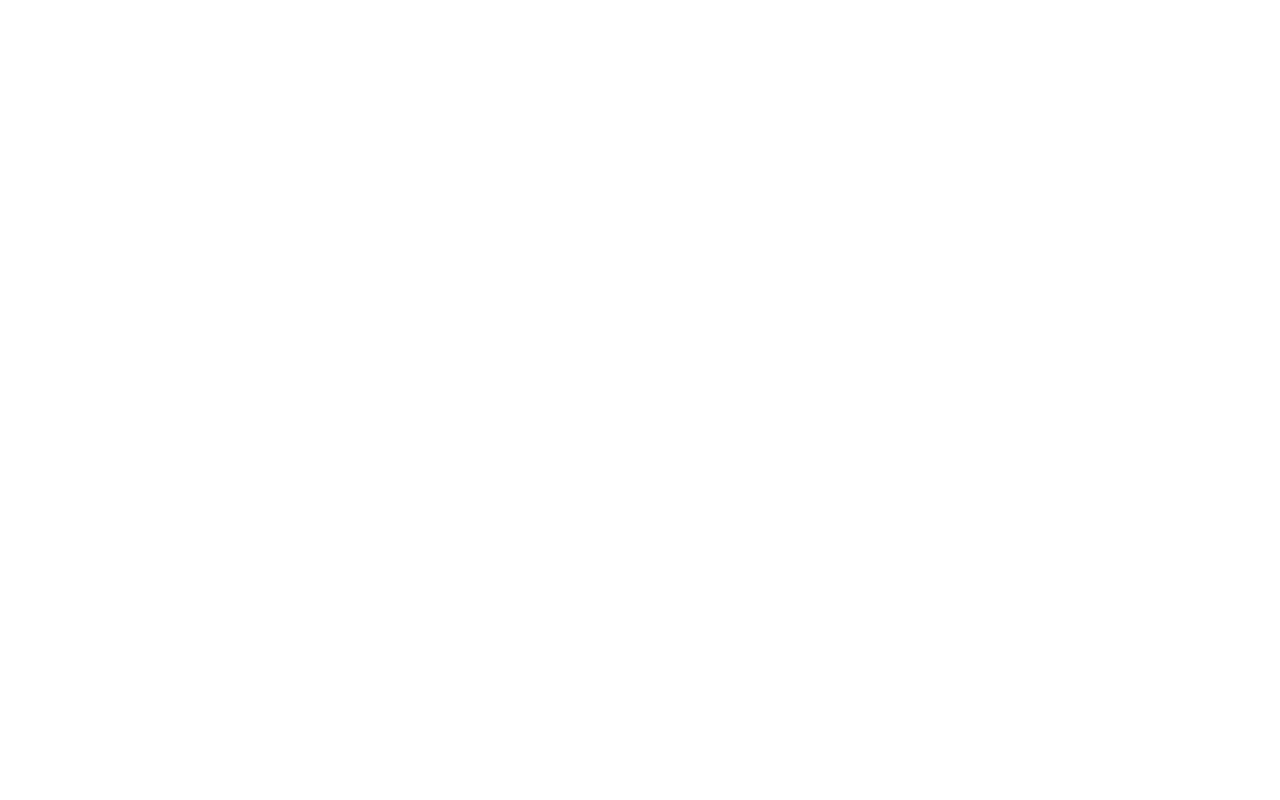
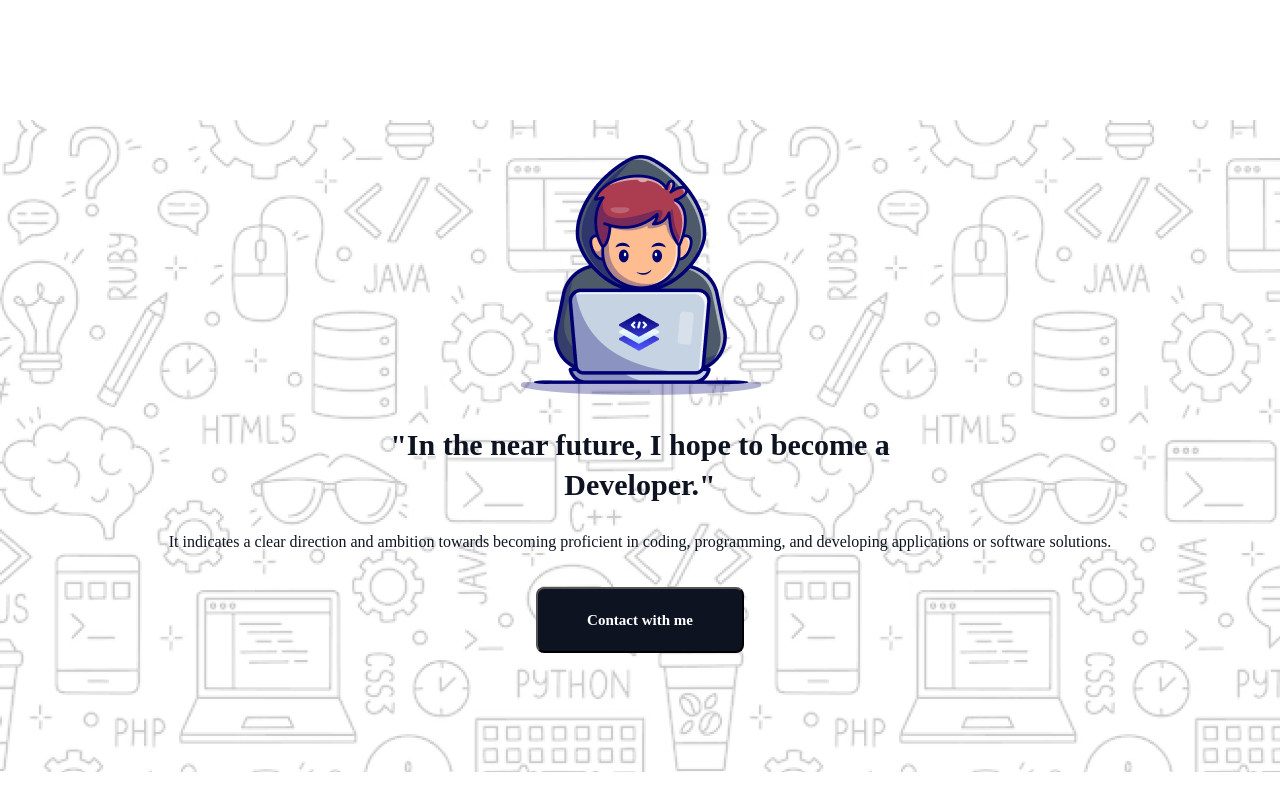
Before and after one commit to Muhammad-Piyas/assignment-one, a plain HTML site: page index.html in a window 1280 px wide. Drawn offline with Linux system fonts and the light colour scheme; a web font is replaced by a local one.

Commit message:
banner section complete

```diff
--- a/index.html
+++ b/index.html
@@ -7,7 +7,20 @@
   <link rel="stylesheet" href="style/style.css">
 </head>
 <body>
-  <header></header>
+  <header>
+
+    <section class="banner-container">
+      <div class="banner-content">
+        <div class="image-content">
+          <img src="assets/Group.png" alt="">
+        </div>
+        <h1 class="banner-title">"In the near future, I hope to become a <br> Developer."</h1>
+        <p class="benner-description">It indicates a clear direction and ambition towards becoming proficient in coding, programming, and developing applications or software solutions.</p>
+        <button class="btn-one">Contact with me</button>
+
+      </div>
+    </section>
+  </header>
   <main></main>
   <footer></footer>
 </body>
--- a/style/style.css
+++ b/style/style.css
@@ -0,0 +1,100 @@
+@import url('https://fonts.googleapis.com/css2?family=Azeret+Mono:ital,wght@0,100..900;1,100..900&display=swap');
+
+body{font-family: "Azeret Mono", monospace;
+}
+*{
+  box-sizing: border-box;
+  margin: 0;
+  padding: 0;
+}
+/* banner section style starts here */
+.banner-container{
+  max-width: 1440px;
+  height: 652px;
+  margin: 0 auto;
+  /* border: 2px solid red; */
+  margin-top: 120px;
+  background-image: url(../assets/Hero-bg.png);
+  background-size: cover;
+  background-blend-mode: overlay;
+}
+
+.banner-container{
+ display: flex;
+ flex-direction: column;
+ justify-content: flex-start;
+ align-items: center;
+}
+
+.banner-content{
+  width: 998px;
+  height: 582px;
+   /* border: 2px solid red; */
+   margin-top: 20px;
+   display: flex;
+   flex-direction: column;
+   /* justify-content: center; */
+   align-items:center;
+}
+
+.image-content{
+ width: 240.28px;
+ height: 240px;
+ margin-top: 15px;
+}
+
+.banner-content .banner-title{
+  color: rgb(13, 19, 33);
+  font-family: Azeret Mono;
+  font-size: 30px;
+  font-weight: 800;
+  line-height: 40px;
+  letter-spacing: 0%;
+  text-align: center;
+  margin-top: 30px;
+  margin-bottom: 24px;
+}
+
+.banner-content .benner-description{
+  color: rgb(13, 19, 33);
+  font-family: Azeret Mono;
+  font-size: 16px;
+  font-weight: 400;
+  line-height: 26px;
+  letter-spacing: 0%;
+  text-align: center;
+}
+
+.banner-content .btn-one{
+  color: rgb(255, 255, 255);
+  font-family: Azeret Mono;
+  font-size: 15px;
+  font-weight: 600;
+
+
+}
+
+.banner-content .btn-one{
+  /* Frame 2 */
+position: static;
+width: 208px;
+height: 66px;
+/* Auto layout */
+display: flex;
+flex-direction: row;
+justify-content: center;
+align-items: center;
+padding: 21px 24px 21px 24px;
+/* Inside Auto Layout */
+flex: none;
+order: 1;
+flex-grow: 0;
+margin: 32px 0px;
+border-radius: 8px;
+background: rgb(13, 19, 33);
+}
+
+
+
+
+/* banner section style end here */
```
Also changed, not shown: assets/Group 3.png (added), assets/Group 4.png (added), assets/Group.png (added), assets/Hero-bg.png (added), assets/Layer_1.png (added), assets/css.png (added), assets/facebook.png (added), assets/github.png (added), assets/handshake.jpg (added), assets/html.png (added), assets/js.png (added), assets/linkedin-icon 1.png (added), assets/mongodb.png (added), assets/nodejs.png (added), 1 more files.
